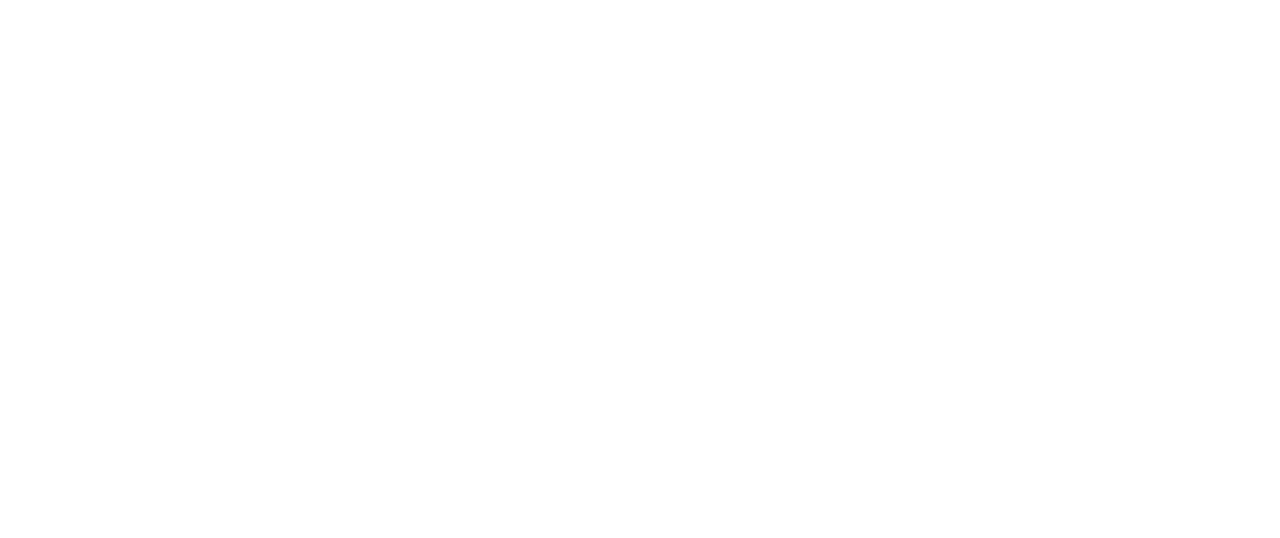
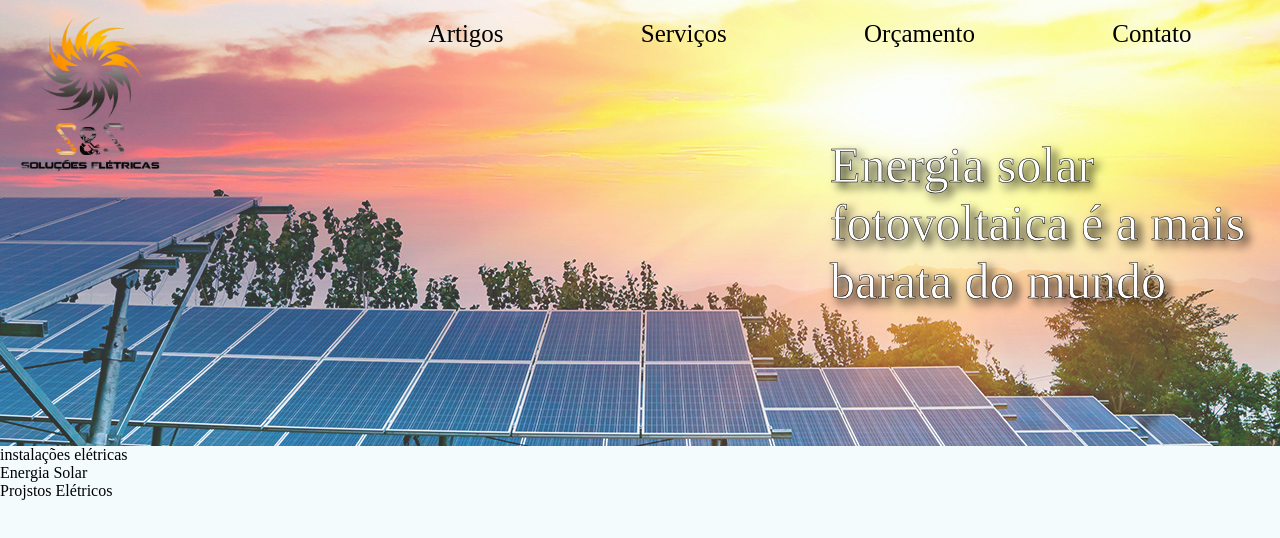
Before and after one commit to paulohssouza/s-ssolucoeseletricas, a plain HTML site: page index.html in a window 1280 px wide. Drawn offline with Linux system fonts and the light colour scheme.

Commit message:
Criação do layout do topo da página.

```diff
--- a/index.html
+++ b/index.html
@@ -1,29 +1,44 @@
 <!DOCTYPE html>
-<html lang="en">
+<html lang="pt-br">
+
 <head>
-    <meta charset="UTF-8">
-    <meta http-equiv="X-UA-Compatible" content="IE=edge">
-    <meta name="viewport" content="width=device-width, initial-scale=1.0">
-    <title>Document</title>
+	<meta charset="UTF-8">
+	<meta http-equiv="X-UA-Compatible" content="IE=edge">
+	<meta name="viewport" content="width=device-width, initial-scale=1.0">
+	<link rel="stylesheet" href="style.css">
+	<script src="script.js" defer></script>
+	<title>S&S Soluções Elétricas</title>
 </head>
+
 <body>
-    <header>
+	<header class="header-containner">
+		<div class="containner-logo">
+			<img id="logo" src="images/Logo e Favicon/LogoS.png" alt="Logo S&S">
+		</div>
+		<div class="containner-img-header">
+			<img id="image-header" src="images/essolar-contato-background.jpg" alt="Placas Solares">
+			<p id="p-header">Energia solar fotovoltaica é a mais barata do mundo</p>
+		</div>
+		<nav class="menu">
+			<a href="">Artigos</a>
+			<a href="">Serviços</a>
+			<a href="">Orçamento</a>
+			<a href="">Contato</a>
+		</nav>
+	</header>
+	<main class="main-containner">
+		<section class="serviços">
+			<div id="inst-elétricas">
+				instalações elétricas
+			</div>
+			<div id="energia-solar">
+				Energia Solar
+			</div>
+			<div id="projetos">
+				Projstos Elétricos
+			</div>
+		</section>
+	</main>
+</body>
 
-    </header>
-    <section>
-
-    </section>
-    <section>
-
-    </section>
-    <section>
-
-    </section>
-    <section>
-
-    </section>
-    <footer>
-
-    </footer>
-</body>
 </html>
--- a/style.css
+++ b/style.css
@@ -0,0 +1,63 @@
+* {
+  margin: 0;
+  padding: 0;
+}
+
+a {
+  text-decoration: none;
+  color: black;
+  font-size: 25px;
+}
+
+body {
+  background-color: rgb(243,251,252);
+}
+
+#image-header {
+  opacity: 80%;
+}
+
+.header-containner {
+  display: flex;
+  flex-direction: column;
+}
+
+.containner-logo {
+  display: flex;
+}
+
+#logo {
+  position: absolute;
+  z-index: 1;
+  width: 180px;
+}
+
+.menu {
+  display: flex;
+  flex-wrap: wrap;
+  position: absolute;
+  z-index: 2;
+  width: 900px;
+  align-self: flex-end;
+  justify-content: space-around;
+  margin: 10px;
+  padding: 10px;
+}
+
+.containner-img-header {
+  display: flex;
+  justify-content: flex-end;
+  flex-wrap: wrap;
+}
+
+#p-header {
+  position: absolute;
+  z-index: 3;
+  align-self: center;
+  color: white;
+  font-size: 50px;
+  text-shadow: 0.1em 0.1em 0.2em black;
+  width: 450px;
+  -webkit-text-stroke-color: black ;
+  -webkit-text-stroke-width: 0.5px;
+}
```
Also changed, not shown: images/Logo e Favicon/LogoS.png (added), images/Logo e Favicon/default_765x625.png (added), images/Logo e Favicon/default_transparent_765x625.png (added), images/Logo e Favicon/favicon_32x32.png (added), images/Logo e Favicon/favicon_transparent_32x32.png (added), images/energia-solar-Solfacil-1024x576-1.webp (added), images/essolar-contato-background.jpg (added).
